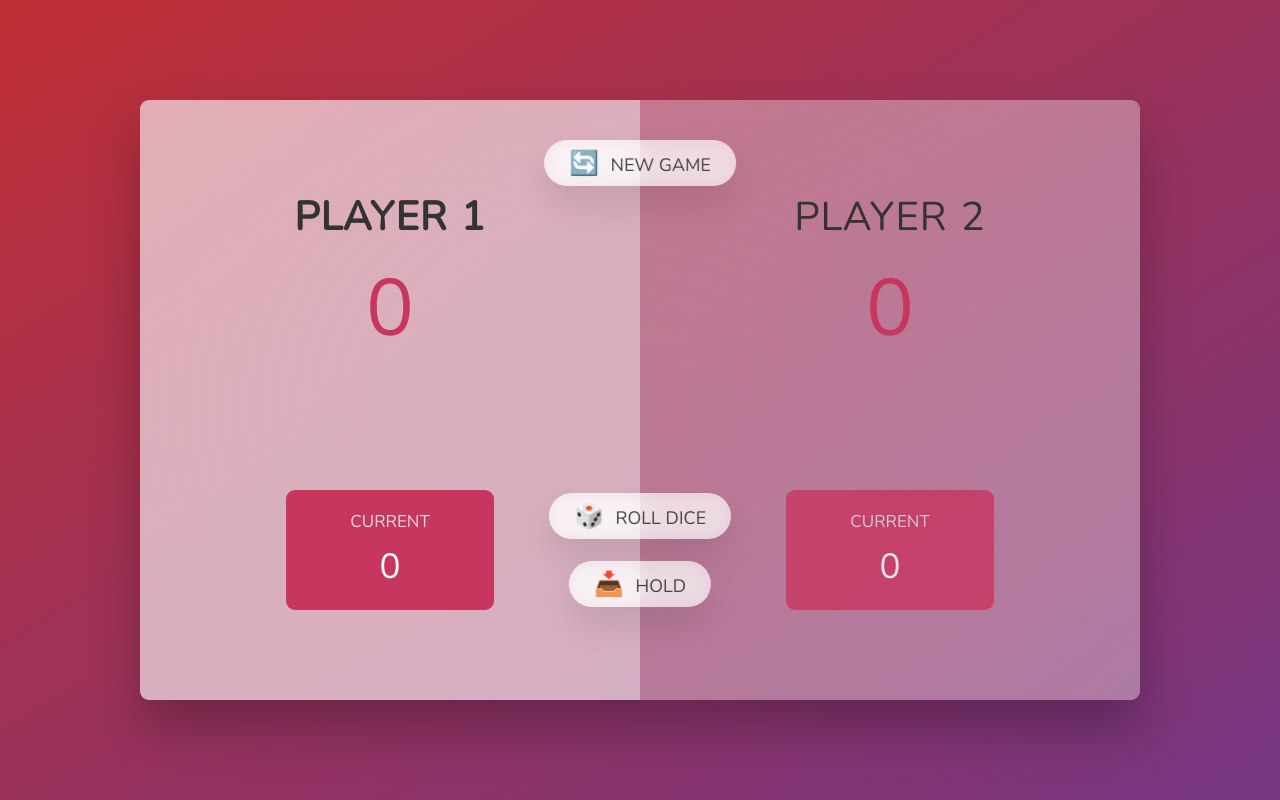
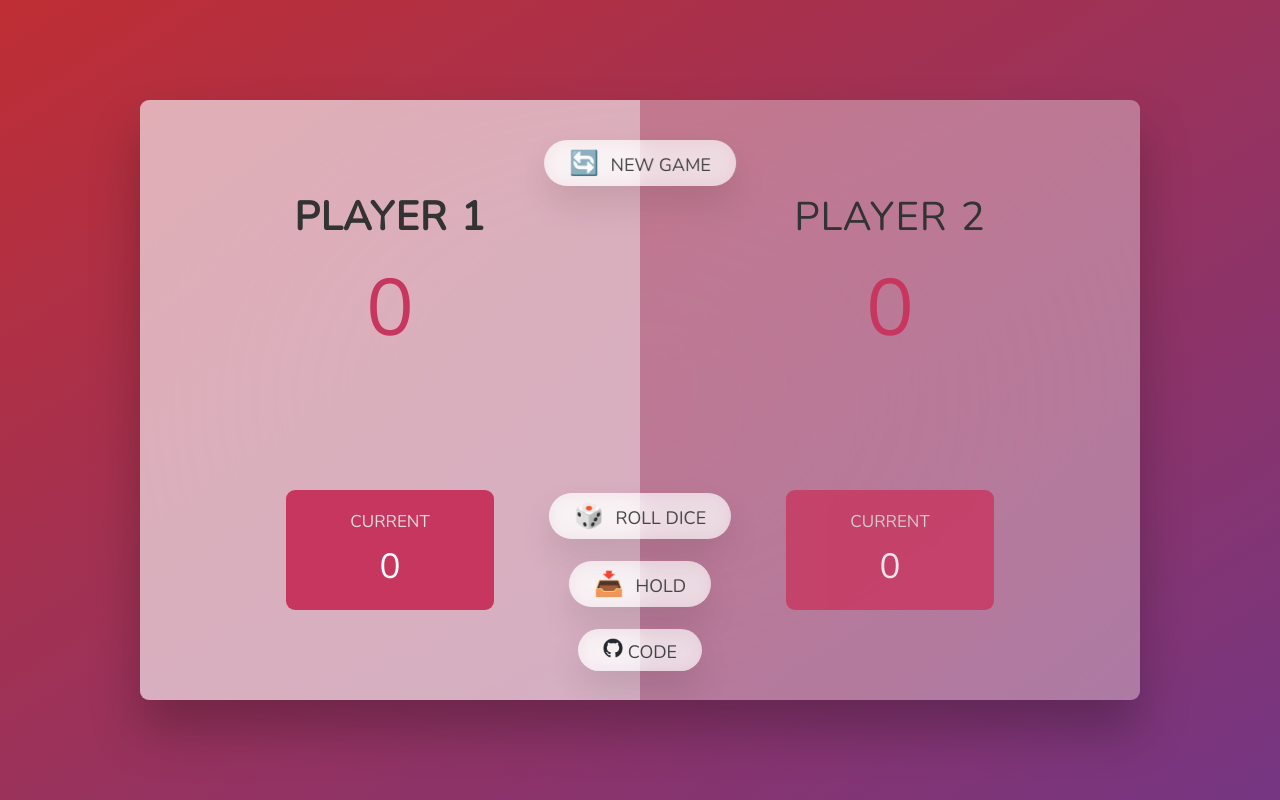
Before and after one commit to VivekChaurasia03/Race-to-Thirty, a plain HTML site: page index.html in a window 1280 px wide. Drawn offline with nearby package versions, Linux system fonts and the light colour scheme.

Commit message:
structural changes

```diff
--- a/index.html
+++ b/index.html
@@ -26,10 +26,22 @@
                 </div>
             </section>
 
-      <img src="dice-5.png" alt="Playing dice" class="dice" />
+            <img
+                src="images/diceRollSnaps/dice-5.png"
+                alt="Playing dice"
+                class="dice"
+            />
             <button class="btn btn--new">🔄 New game</button>
             <button class="btn btn--roll">🎲 Roll dice</button>
             <button class="btn btn--hold">📥 Hold</button>
+            <button class="btn btn--code">
+                <a
+                    href="https://github.com/VivekChaurasia03/Race-to-Thirty"
+                    target="_blank"
+                >
+                    <img src="images/github-mark.png" /> Code</a
+                >
+            </button>
         </main>
         <script src="script.js"></script>
     </body>
--- a/script.js
+++ b/script.js
@@ -57,7 +57,7 @@ btnRoll.addEventListener('click', function () {
         const dice = Math.trunc(Math.random() * 6) + 1;
         // 2. Display dice
         diceEl.classList.remove('hidden');
-        diceEl.src = `dice-${dice}.png`;
+        diceEl.src = `images/diceRollSnaps/dice-${dice}.png`;
         // 3. Check for rolled 1: if true swtich to next player
         if (dice !== 1) {
             // Add dice to current score
--- a/style.css
+++ b/style.css
@@ -138,6 +138,18 @@ main {
 .btn--hold {
   top: 46.1rem;
 }
+.btn--code {
+  top: 52.9rem;
+}
+.btn--code a {
+  text-decoration: none;
+  color: #444;
+}
+.btn--code a img {
+  width: 20px;
+  height: auto;
+  padding-top: 2px
+}
 
 .btn:active {
   transform: translate(-50%, 3px);
```
Also changed, not shown: WinningGameScreenShot.png (deleted), images/PigGameFlowchart.png (renamed from PigGameFlowchart.png), images/WinningGameScreenShot.png (added), images/diceRollSnaps/dice-1.png (renamed from dice-1.png), images/diceRollSnaps/dice-2.png (renamed from dice-2.png), images/diceRollSnaps/dice-3.png (renamed from dice-3.png), images/diceRollSnaps/dice-4.png (renamed from dice-4.png), images/diceRollSnaps/dice-5.png (renamed from dice-5.png), images/diceRollSnaps/dice-6.png (renamed from dice-6.png), images/github-mark.png (added), 1 other file. Lines whose indentation alone changed are shown as unchanged.
